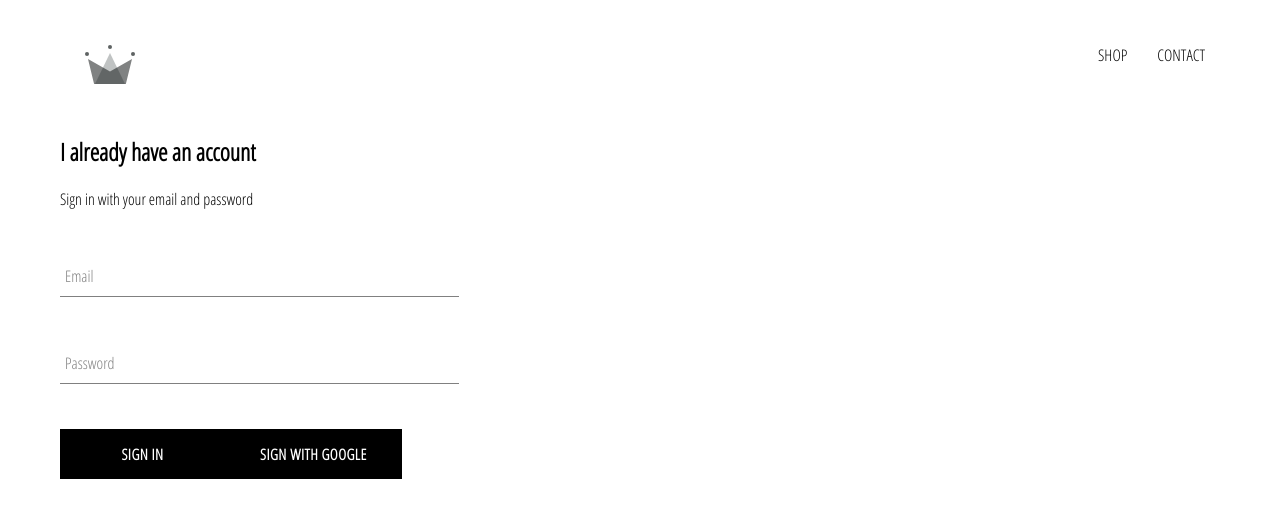
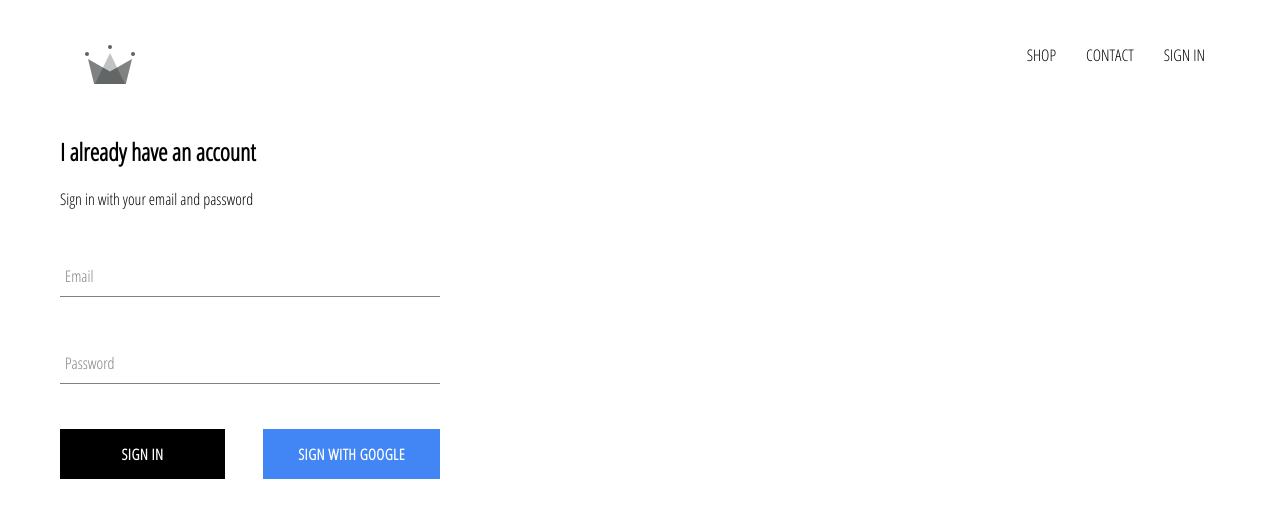
Before and after one commit to Mantofka/crwn-clothing, a React (Create React App) app: page /signin in a window 1280 px wide. Shown: the top 518 px of the page. Built offline with nearby package versions, Linux system fonts and the light colour scheme; no server answers.

Commit message:
Updated Sign In With Google button

```diff
--- a/src/App.css
+++ b/src/App.css
@@ -7,3 +7,7 @@ a {
   text-decoration: none;
   color: black;
 }
+
+* {
+  box-sizing: border-box;
+}
--- a/src/App.js
+++ b/src/App.js
@@ -6,11 +6,34 @@ import ShopPage from "./pages/shop/shop.component";
 import HomePage from "./pages/homepage/homepage.component";
 import Header from "./components/header/header.component";
 import SignInAndSignUp from "./pages/sign-in-and-sign-up/sign-in-and-sign-up.component";
+import { auth } from "./firebase/firebase.utils";
 
-function App() {
+class App extends React.Component {
+  constructor(props) {
+    super(props);
+    this.state = {
+      currentUser: null,
+    };
+  }
+
+  unsubscribeFromAuth = null;
+
+  componentDidMount() {
+    this.unsubscribeFromAuth = auth.onAuthStateChanged((user) => {
+      this.setState({ currentUser: user });
+
+      console.log(user);
+    });
+  }
+
+  componentWillUnmount() {
+    this.unsubscribeFromAuth();
+  }
+
+  render() {
     return (
       <div>
-      <Header />
+        <Header currentUser={this.state.currentUser} />
         <Routes>
           <Route path='/' element={<HomePage />} />
           <Route path='/shop' element={<ShopPage />} />
@@ -19,5 +42,6 @@ function App() {
       </div>
     );
   }
+}
 
 export default App;
--- a/src/components/custom-bottom/custom-bottom.component.js
+++ b/src/components/custom-bottom/custom-bottom.component.js
@@ -2,9 +2,12 @@ import React from "react";
 
 import "./custom-button.styles.scss";
 
-const CustomButton = ({ children, ...restProps }) => {
+const CustomButton = ({ children, isGoogleSignIn, ...restProps }) => {
   return (
-    <button className='custom-button' {...restProps}>
+    <button
+      className={`${isGoogleSignIn ? "google-sign-in" : ""} custom-button`}
+      {...restProps}
+    >
       {children}
     </button>
   );
--- a/src/components/custom-bottom/custom-button.styles.scss
+++ b/src/components/custom-bottom/custom-button.styles.scss
@@ -9,7 +9,7 @@
   background-color: black;
   color: white;
   text-transform: uppercase;
-  font-family: 'Open Sans Condensed';
+  font-family: "Open Sans Condensed";
   font-weight: bolder;
   border: none;
   cursor: pointer;
@@ -19,4 +19,14 @@
     color: black;
     border: 1px solid black;
   }
+
+  &.google-sign-in {
+    background-color: #4285f4;
+    color: white;
+
+    &:hover {
+      background-color: #357ae8;
+      border: none;
+    }
+  }
 }
--- a/src/components/header/header.component.js
+++ b/src/components/header/header.component.js
@@ -2,9 +2,11 @@ import React from "react";
 import { Link } from "react-router-dom";
 import "./header.styles.scss";
 
+import { auth } from "../../firebase/firebase.utils";
+
 import { ReactComponent as Logo } from "../../assets/crown.svg";
 
-const Header = () => {
+const Header = ({ currentUser }) => {
   return (
     <div className='header'>
       <Link to='/' className='logo-container'>
@@ -17,6 +19,13 @@ const Header = () => {
         <Link to='/' className='option'>
           CONTACT
         </Link>
+        {currentUser ? (
+          <div className='option' onClick={() => auth.signOut()}>
+            SIGN OUT
+          </div>
+        ) : (
+          <Link className='option' to='/signin'>SIGN IN</Link>
+        )}
       </div>
     </div>
   );
--- a/src/components/header/header.styles.scss
+++ b/src/components/header/header.styles.scss
@@ -20,6 +20,7 @@
 
     .option {
       padding: 10px 15px;
+      cursor: pointer;
     }
   }
 }
--- a/src/components/sign-in/sign-in.component.js
+++ b/src/components/sign-in/sign-in.component.js
@@ -47,10 +47,12 @@ class SignIn extends React.Component {
             handleChange={this.handleChange}
             required
           />
-          <CustomButton type='submit'>Sign In</CustomButton>
-          <CustomButton onClick={() => signInWithGoogle()}>
-            Sign With Google
-          </CustomButton>
+          <div className='buttons'>
+            <CustomButton type='submit'>Sign In</CustomButton>
+            <CustomButton onClick={() => signInWithGoogle()} isGoogleSignIn>
+              Sign With Google
+            </CustomButton>
+          </div>
         </form>
       </div>
     );
--- a/src/components/sign-in/sign-in.styles.scss
+++ b/src/components/sign-in/sign-in.styles.scss
@@ -1,9 +1,14 @@
 .sign-in {
-    width: 30vw;
+  width: 380px;
+  display: flex;
+  flex-direction: column;
+
+  .title {
+    margin: 10px 0;
+  }
+
+  .buttons {
     display: flex;
-    flex-direction: column;
-
-    .title {
-        margin: 10px 0;
-    }
+    justify-content: space-between;
+  }
 }
```
Lines whose indentation alone changed are shown as unchanged.
